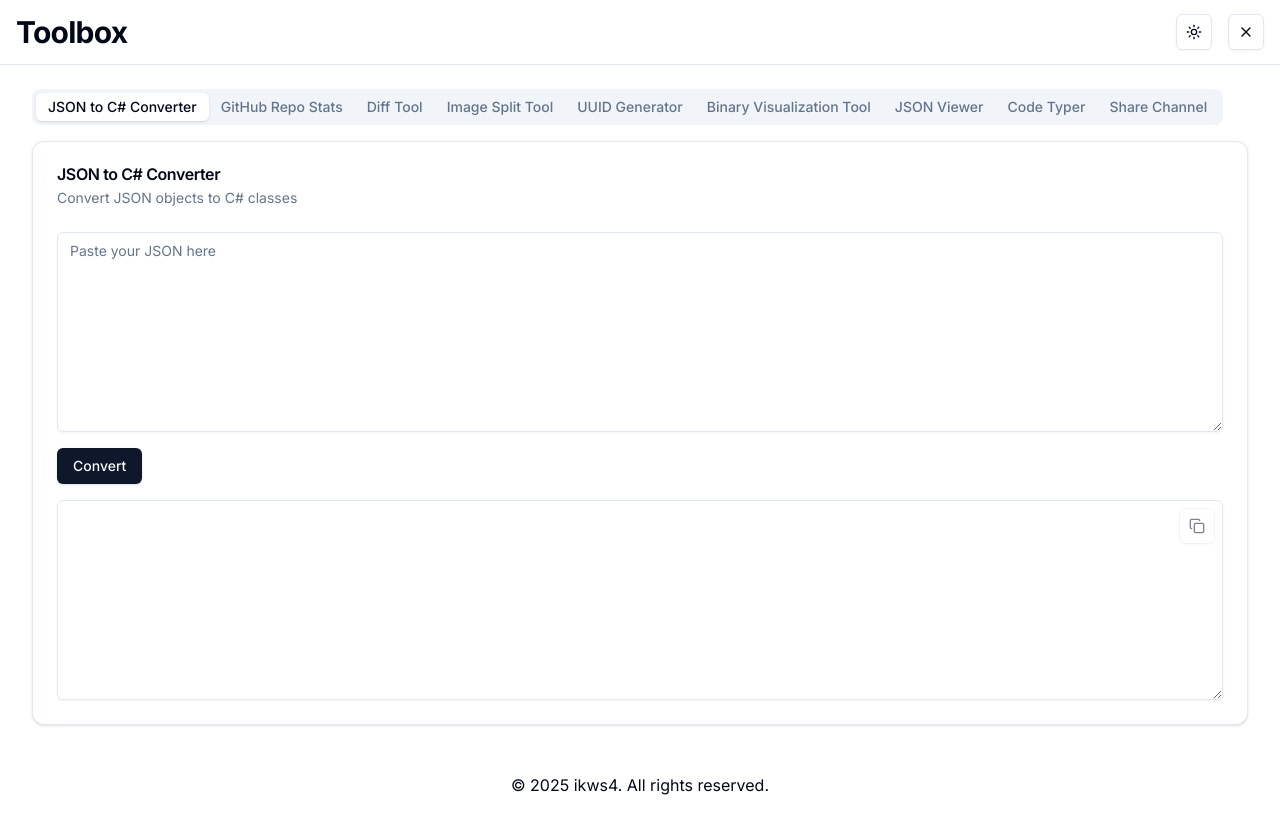
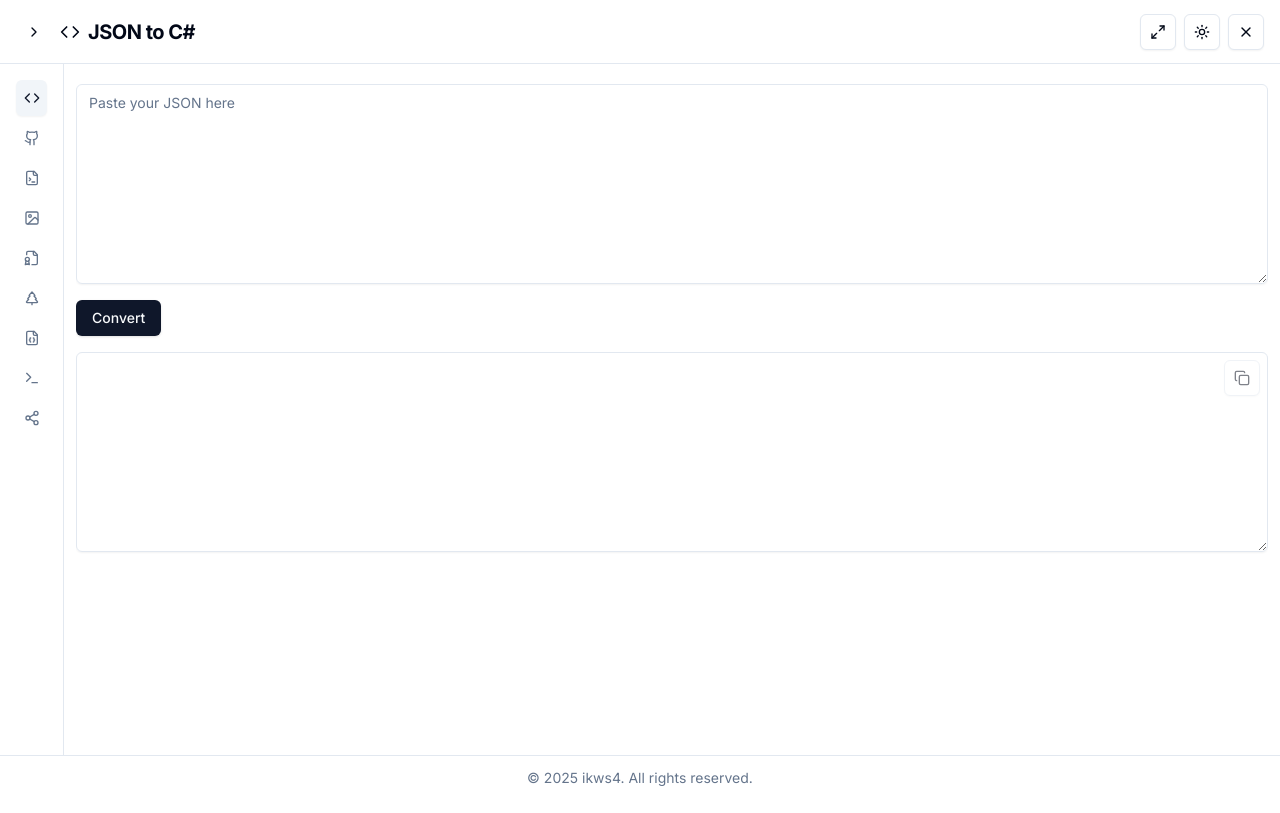
Before and after one commit to ikws4/toolbox, a Next.js app: page /toolbox/ in a window 1280 px wide. Built offline with nearby package versions, Linux system fonts and the light colour scheme; what @uiw/codemirror-extensions-langs would draw is missing.

Commit message:
feat: enhance dashboard layout with sidebar and fullscreen support

```diff
--- a/app/page.tsx
+++ b/app/page.tsx
@@ -1,7 +1,8 @@
 'use client'
 
+import { useState, useEffect } from 'react'
 import { Card, CardContent, CardDescription, CardHeader, CardTitle } from "@/components/ui/card"
-import { Tabs, TabsContent, TabsList, TabsTrigger } from "@/components/ui/tabs"
+import { Tabs, TabsContent } from "@/components/ui/tabs"
 import JsonToCSharpConverter from './components/json-to-csharp-converter'
 import GithubRepoStats from './components/github-repo-stats'
 import DiffTool from './components/diff-tool'
@@ -10,164 +11,246 @@ import UuidGenerator from './components/uuid-generator'
 import BinaryVisualizationTool from './components/binary-visualization-tool'
 import { ThemeToggle } from "@/components/theme-toggle"
 import { Button } from "@/components/ui/button"
-import { X } from "lucide-react"
+import { ChevronLeft, ChevronRight, Menu, Maximize2, Minimize2, X,
+  Code, Github, FileTerminal, ImageIcon, FileBadge, TreePine, FileJson, Terminal, Share2 } from "lucide-react"
 import JsonViewer from './components/json-viewer'
 import SourceCodeTyper from './components/source-code-typer'
 import ShareChannel from './components/share-channel/share-channel'
+import { cn } from "@/lib/utils"
+
+// Define tool configuration for easy management
+const tools = [
+	{
+		id: "json-to-csharp",
+		title: "JSON to C#",
+		description: "Convert JSON objects to C# classes",
+		component: JsonToCSharpConverter,
+		icon: Code
+	},
+	{
+		id: "github-stats",
+		title: "GitHub Stats",
+		description: "View statistics for a GitHub repository, including stars and recent release downloads",
+		component: GithubRepoStats,
+		icon: Github
+	},
+	{
+		id: "diff-tool",
+		title: "Diff Tool",
+		description: "Compare two texts and see the differences",
+		component: DiffTool,
+		icon: FileTerminal
+	},
+	{
+		id: "image-split",
+		title: "Image Split",
+		description: "Split an image into a specified number of rows and columns",
+		component: ImageSplitTool,
+		icon: ImageIcon
+	},	{
+		id: "uuid-generator",
+		title: "UUID Generator",
+		description: "Generate UUIDs quickly and easily",
+		component: UuidGenerator,
+		icon: FileBadge
+	},
+	{
+		id: "binary-visualization",
+		title: "Binary Visualization",
+		description: "Visualize binary trees from BFS order data",
+		component: BinaryVisualizationTool,
+		icon: TreePine
+	},
+	{
+		id: "json-viewer",
+		title: "JSON Viewer",
+		description: "View and format JSON data",
+		component: JsonViewer,
+		icon: FileJson
+	},
+	{
+		id: "code-typer",
+		title: "Code Typer",
+		description: "Create typing effect presentations for your source code",
+		component: SourceCodeTyper,
+		icon: Terminal
+	},
+	{
+		id: "share-channel",
+		title: "Share Channel",
+		description: "Create or join a channel to share messages, images, and files with peers over the local network",
+		component: ShareChannel,
+		icon: Share2
+	},
+];
 
 export default function Dashboard() {
+	const [activeToolId, setActiveToolId] = useState<string>("json-to-csharp");
+	const [sidebarCollapsed, setSidebarCollapsed] = useState<boolean>(true);
+	const [mobileMenuOpen, setMobileMenuOpen] = useState<boolean>(false);
+	const [fullscreenMode, setFullscreenMode] = useState<boolean>(false);
+
+	const activeTool = tools.find(tool => tool.id === activeToolId);
+
+	const toggleSidebar = () => setSidebarCollapsed(!sidebarCollapsed);
+	const toggleMobileMenu = () => setMobileMenuOpen(!mobileMenuOpen);
+	const toggleFullscreen = () => setFullscreenMode(!fullscreenMode);
+
 	return (
-    <div className="flex-col md:flex">
-      <div className="border-b">
-        <div className="flex h-16 items-center px-4 justify-between">
-          <h1 className="text-3xl font-bold tracking-tight">Toolbox</h1>
-          <div className="flex items-center space-x-4">
+		<div className="flex flex-col h-screen bg-background">
+			{/* Top header bar - visible when not in fullscreen mode */}
+			{!fullscreenMode && (				<header className="border-b flex items-center justify-between h-16 px-4 bg-background z-10">					<div className="flex items-center gap-2">						<Button
+							variant="ghost"
+							size="icon"
+							className="md:hidden"
+							onClick={toggleMobileMenu}
+						>
+							<Menu className="h-5 w-5" />
+							<span className="sr-only">Toggle menu</span>
+						</Button>
+						<Button
+							variant="ghost"
+							size="icon"
+							className="hidden md:flex h-9 w-9"
+							onClick={toggleSidebar}
+						>
+							{sidebarCollapsed ? (
+								<ChevronRight className="h-5 w-5" />
+							) : (
+								<ChevronLeft className="h-5 w-5" />
+							)}
+						</Button>
+								{activeTool && (
+							<div className="flex items-center">
+								<activeTool.icon className="h-5 w-5 mr-2" />
+								<h1 className="text-xl font-bold tracking-tight">{activeTool.title}</h1>
+							</div>
+						)}
+					</div>
+
+					<div className="flex items-center space-x-2">
+						<Button
+							variant="outline"
+							size="icon"
+							onClick={toggleFullscreen}
+							className="ml-auto"
+						>
+							<Maximize2 className="h-[1.2rem] w-[1.2rem]" />
+							<span className="sr-only">Enter fullscreen</span>
+						</Button>
 						<ThemeToggle />
-            <Button onClick={() => window.history.back()} variant="outline" size="icon">
+						<Button
+							onClick={() => window.history.back()}
+							variant="outline"
+							size="icon"
+							className="hidden md:flex"
+						>
 							<X className="h-[1.2rem] w-[1.2rem] rotate-0 scale-100 transition-all dark:-rotate-90 dark:scale-0" />
 							<X className="absolute h-[1.2rem] w-[1.2rem] rotate-90 scale-0 transition-all dark:rotate-0 dark:scale-100" />
 							<span className="sr-only">Close</span>
 						</Button>
 					</div>
+				</header>
+			)}
+
+			<div className="flex flex-1 overflow-hidden">
+				{/* Sidebar for tool selection - hidden in fullscreen mode */}
+				{!fullscreenMode && (					<aside
+						className={cn(
+							"border-r shrink-0 bg-background flex flex-col transition-all duration-300 ease-in-out z-10",
+							sidebarCollapsed ? "w-0 md:w-16 overflow-hidden" : "w-full md:w-64",
+							mobileMenuOpen ? "absolute inset-y-0 left-0 z-50 w-64" : "hidden md:flex"
+						)}
+					>						<div className="p-4 overflow-y-auto flex-1 space-y-4">
+							{/* Title for mobile menu */}
+							{mobileMenuOpen && (
+								<div className="flex items-center justify-between mb-2">
+									<h2 className="text-lg font-semibold">Tools</h2>
+									<Button
+										variant="ghost"
+										size="icon"
+										className="md:hidden h-8 w-8"
+										onClick={() => setMobileMenuOpen(false)}
+									>
+										<X className="h-4 w-4" />
+									</Button>
+								</div>
+							)}
+							<nav className="space-y-1">
+								{tools.map((tool) => (									<Button
+										key={tool.id}
+										variant={activeToolId === tool.id ? "secondary" : "ghost"}
+										className={cn(
+											"w-full flex items-center text-left",
+											sidebarCollapsed && !mobileMenuOpen ? "justify-center p-2" : "justify-start pl-2 pr-3 py-2 h-auto"
+										)}
+										onClick={() => {
+											setActiveToolId(tool.id);
+											setMobileMenuOpen(false);
+										}}
+									><tool.icon className={cn(
+											"h-5 w-5 flex-shrink-0",
+											activeToolId === tool.id ? "text-secondary-foreground" : "text-muted-foreground"
+										)} />
+										{(!sidebarCollapsed || mobileMenuOpen) && (
+											<span className="ml-2 font-medium">{tool.title}</span>
+										)}
+									</Button>
+								))}
+							</nav>
+						</div>
+					</aside>
+				)}
+
+				{/* Mobile overlay when sidebar is open */}
+				{mobileMenuOpen && (
+					<div
+						className="fixed inset-0 bg-black/50 z-40 md:hidden"
+						onClick={() => setMobileMenuOpen(false)}
+					/>
+				)}
+
+				{/* Main content area */}
+				<main className="flex-1 overflow-auto bg-background relative">
+					{/* Fullscreen toggle button for easy exit */}
+					{fullscreenMode && (
+						<Button
+							variant="outline"
+							size="icon"
+							onClick={toggleFullscreen}
+							className="absolute top-4 right-4 z-50"
+						>
+							<Minimize2 className="h-[1.2rem] w-[1.2rem]" />
+							<span className="sr-only">Exit fullscreen</span>
+						</Button>
+					)}
+
+					<Tabs value={activeToolId} className="h-full flex flex-col">
+						{tools.map((tool) => (							<TabsContent
+								key={tool.id}
+								value={tool.id}
+								className="flex-1 p-0 data-[state=active]:flex data-[state=active]:flex-col h-full"
+							>								<div className={cn(
+									"flex-1 flex flex-col h-full",
+									!fullscreenMode && "p-2 md:p-3"
+								)}>
+									<div className="flex-1 overflow-auto">
+										{/* Dynamic component rendering */}
+										{activeTool?.id === tool.id && <tool.component />}
 									</div>
 								</div>
-      <div className="flex-1 space-y-4 p-8 pt-6">
-        <Tabs defaultValue="json-to-csharp" className="space-y-4">
-          <div className="overflow-x-auto">
-            <TabsList>
-              <TabsTrigger value="json-to-csharp">JSON to C# Converter</TabsTrigger>
-              <TabsTrigger value="github-stats">GitHub Repo Stats</TabsTrigger>
-              <TabsTrigger value="diff-tool">Diff Tool</TabsTrigger>
-              <TabsTrigger value="image-split">Image Split Tool</TabsTrigger>
-              <TabsTrigger value="uuid-generator">UUID Generator</TabsTrigger>
-              <TabsTrigger value="binary-visualization">Binary Visualization Tool</TabsTrigger>
-              <TabsTrigger value="json-viewer">JSON Viewer</TabsTrigger>
-              <TabsTrigger value="code-typer">Code Typer</TabsTrigger>
-              <TabsTrigger value="share-channel">Share Channel</TabsTrigger>
-            </TabsList>
+							</TabsContent>
+						))}
+					</Tabs>
+				</main>
 			</div>
-          <TabsContent value="json-to-csharp" className="space-y-4">
-            <Card>
-              <CardHeader>
-                <CardTitle>JSON to C# Converter</CardTitle>
-                <CardDescription>
-                  Convert JSON objects to C# classes
-                </CardDescription>
-              </CardHeader>
-              <CardContent>
-                <JsonToCSharpConverter />
-              </CardContent>
-            </Card>
-          </TabsContent>
-          <TabsContent value="github-stats" className="space-y-4">
-            <Card>
-              <CardHeader>
-                <CardTitle>GitHub Repository Statistics</CardTitle>
-                <CardDescription>
-                  View statistics for a GitHub repository, including stars and recent release downloads
-                </CardDescription>
-              </CardHeader>
-              <CardContent>
-                <GithubRepoStats />
-              </CardContent>
-            </Card>
-          </TabsContent>
-          <TabsContent value="diff-tool" className="space-y-4">
-            <Card>
-              <CardHeader>
-                <CardTitle>Text Comparison Tool</CardTitle>
-                <CardDescription>
-                  Compare two texts and see the differences
-                </CardDescription>
-              </CardHeader>
-              <CardContent>
-                <DiffTool />
-              </CardContent>
-            </Card>
-          </TabsContent>
-          <TabsContent value="image-split" className="space-y-4">
-            <Card>
-              <CardHeader>
-                <CardTitle>Image Split Tool</CardTitle>
-                <CardDescription>
-                  Split an image into a specified number of rows and columns
-                </CardDescription>
-              </CardHeader>
-              <CardContent>
-                <ImageSplitTool />
-              </CardContent>
-            </Card>
-          </TabsContent>
-          <TabsContent value="uuid-generator" className="space-y-4">
-            <Card>
-              <CardHeader>
-                <CardTitle>UUID Generator</CardTitle>
-                <CardDescription>
-                  Generate UUIDs quickly and easily
-                </CardDescription>
-              </CardHeader>
-              <CardContent>
-                <UuidGenerator />
-              </CardContent>
-            </Card>
-          </TabsContent>
-          <TabsContent value="binary-visualization" className="space-y-4">
-            <Card>
-              <CardHeader>
-                <CardTitle>Binary Visualization Tool</CardTitle>
-                <CardDescription>
-                  Visualize binary trees from BFS order data
-                </CardDescription>
-              </CardHeader>
-              <CardContent>
-                <BinaryVisualizationTool />
-              </CardContent>
-            </Card>
-          </TabsContent>
-          <TabsContent value="json-viewer" className="space-y-4">
-            <Card>
-              <CardHeader>
-                <CardTitle>JSON Viewer</CardTitle>
-                <CardDescription>
-                  View and format JSON data
-                </CardDescription>
-              </CardHeader>
-              <CardContent>
-                <JsonViewer />
-              </CardContent>
-            </Card>
-          </TabsContent>
-          <TabsContent value="code-typer" className="space-y-4">
-            <Card>
-              <CardHeader>
-                <CardTitle>Source Code Typing Effect</CardTitle>
-                <CardDescription>
-                  Create typing effect presentations for your source code
-                </CardDescription>
-              </CardHeader>
-              <CardContent>
-                <SourceCodeTyper />
-              </CardContent>
-            </Card>
-          </TabsContent>
-          <TabsContent value="share-channel" className="space-y-4">
-            <Card>
-              <CardHeader>
-                <CardTitle>Share Channel</CardTitle>
-                <CardDescription>
-                  Create or join a channel to share messages, images, and files with peers over the local network
-                </CardDescription>
-              </CardHeader>
-              <CardContent className="min-h-[400px]">
-                <ShareChannel />
-              </CardContent>
-            </Card>
-          </TabsContent>
-        </Tabs>
-      </div>
-      <footer className="text-center py-4">
+
+			{/* Footer - hidden in fullscreen mode */}
+			{!fullscreenMode && (
+				<footer className="border-t text-center py-3 px-4 text-sm text-muted-foreground">
 					&copy; {new Date().getFullYear()} ikws4. All rights reserved.
 				</footer>
+			)}
 		</div>
 	)
 }
```
Lines whose indentation alone changed are shown as unchanged.
